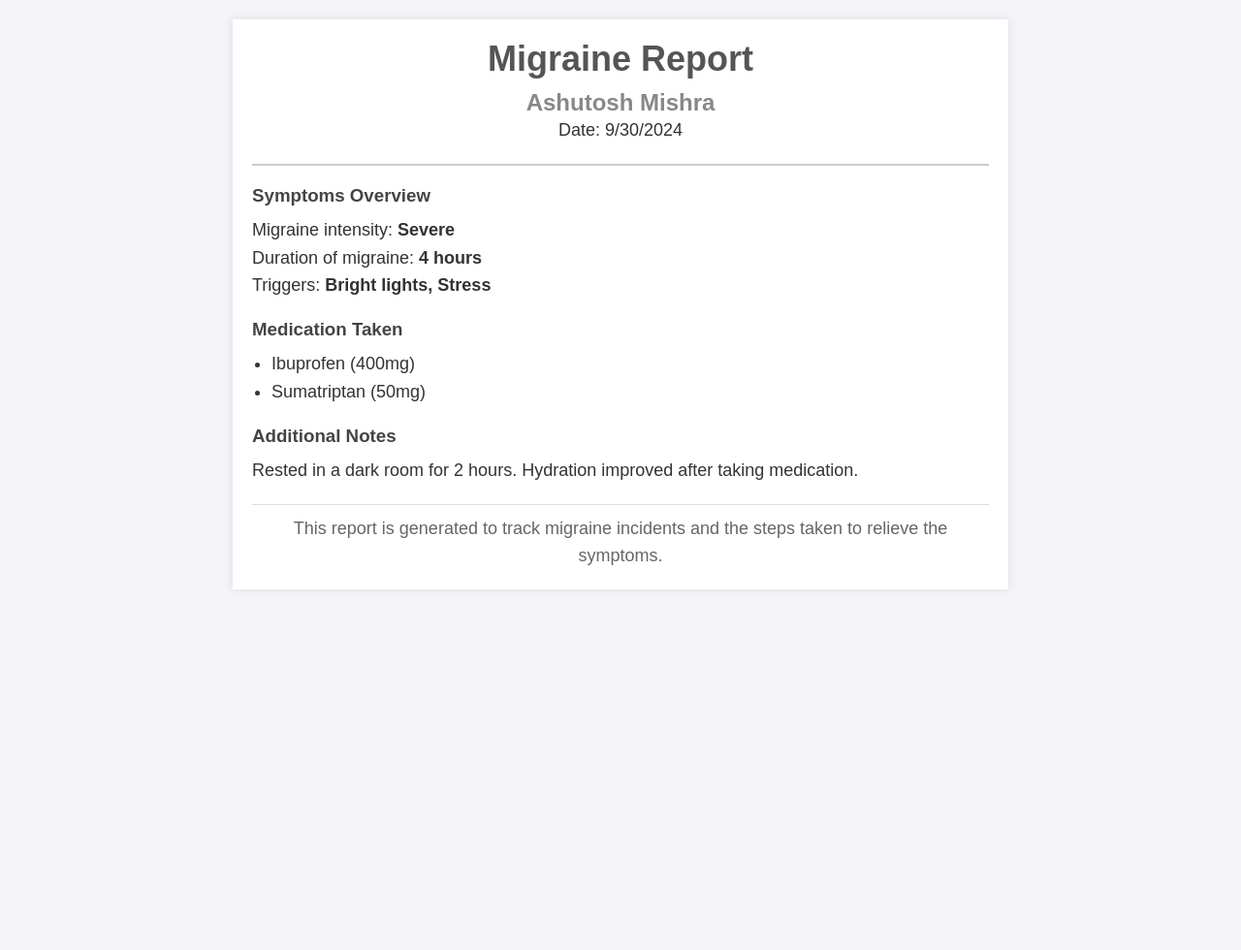
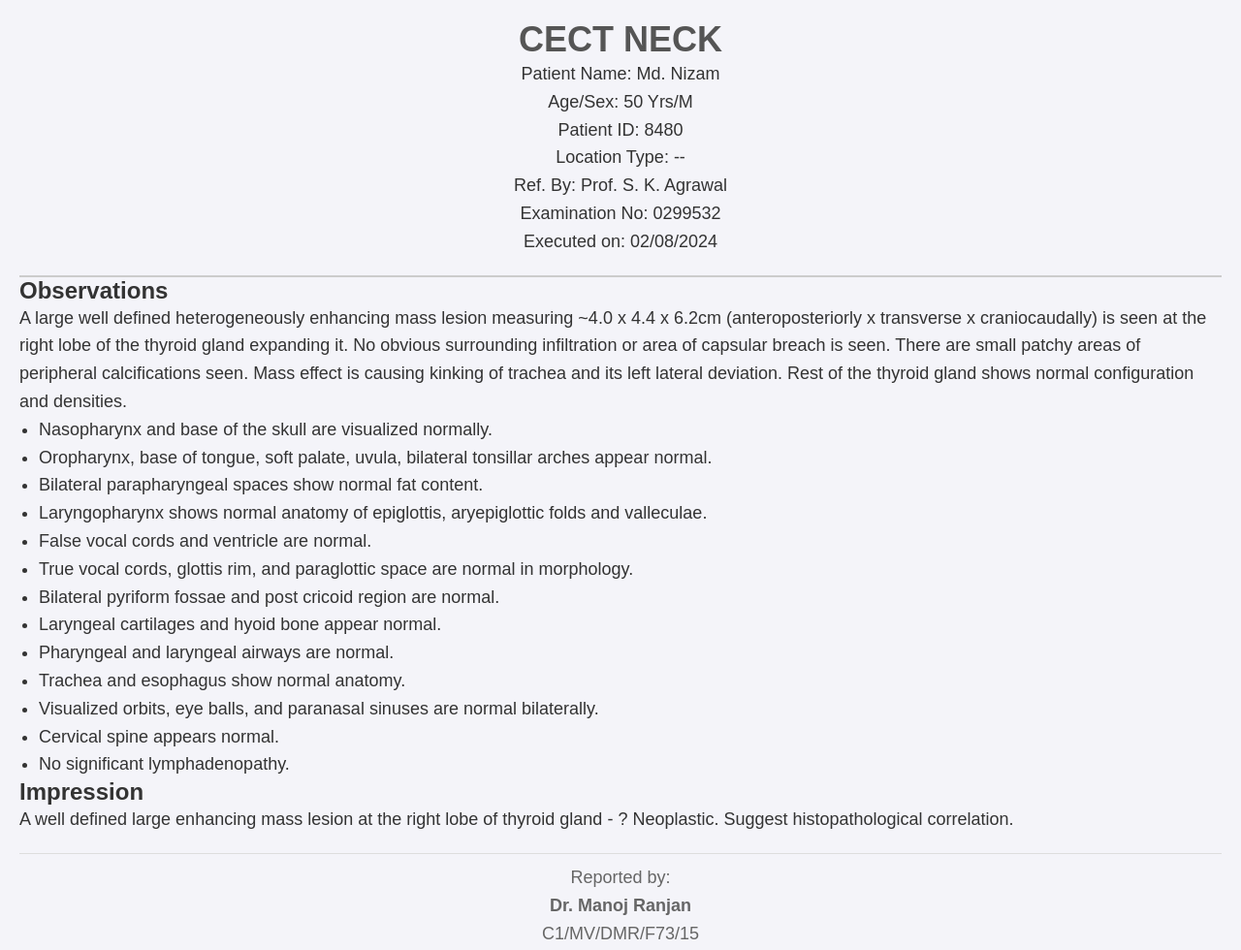
Before and after one commit to Ashut0sh-mishra/mirgain, a plain HTML site: page index.html in a window 1280 px wide. Shown: the whole page at 97% size. Before the commit the page ends 800 px from the top, so only its background shows below. Drawn offline with Linux system fonts and the light colour scheme.

Commit message:
index.html

```diff
--- a/index.html
+++ b/index.html
@@ -3,45 +3,58 @@
 <head>
     <meta charset="UTF-8">
     <meta name="viewport" content="width=device-width, initial-scale=1.0">
-    <meta http-equiv="X-UA-Compatible" content="ie=edge">
-    <title>Migraine Report - Ashutosh Mishra</title>
+    <title>Medical Report</title>
     <link rel="stylesheet" href="styles.css">
 </head>
 <body>
-    <div class="container">
+    <div class="report-container">
         <header>
-            <h1>Migraine Report</h1>
-            <h2>Ashutosh Mishra</h2>
-            <p>Date: <span id="date"></span></p>
+            <h1>CECT NECK</h1>
+            <div class="patient-info">
+                <p>Patient Name: Md. Nizam</p>
+                <p>Age/Sex: 50 Yrs/M</p>
+                <p>Patient ID: 8480</p>
+                <p>Location Type: --</p>
+                <p>Ref. By: Prof. S. K. Agrawal</p>
+                <p>Examination No: 0299532</p>
+                <p>Executed on: 02/08/2024</p>
+            </div>
         </header>
 
-        <section class="symptoms">
-            <h3>Symptoms Overview</h3>
-            <p>Migraine intensity: <strong>Severe</strong></p>
-            <p>Duration of migraine: <strong>4 hours</strong></p>
-            <p>Triggers: <strong>Bright lights, Stress</strong></p>
-        </section>
-
-        <section class="medication">
-            <h3>Medication Taken</h3>
+        <section class="observations">
+            <h2>Observations</h2>
+            <p>
+                A large well defined heterogeneously enhancing mass lesion measuring ~4.0 x 4.4 x 6.2cm (anteroposteriorly x transverse x craniocaudally) is seen at the right lobe of the thyroid gland expanding it. No obvious surrounding infiltration or area of capsular breach is seen. There are small patchy areas of peripheral calcifications seen. Mass effect is causing kinking of trachea and its left lateral deviation. Rest of the thyroid gland shows normal configuration and densities.
+            </p>
             <ul>
-                <li>Ibuprofen (400mg)</li>
-                <li>Sumatriptan (50mg)</li>
+                <li>Nasopharynx and base of the skull are visualized normally.</li>
+                <li>Oropharynx, base of tongue, soft palate, uvula, bilateral tonsillar arches appear normal.</li>
+                <li>Bilateral parapharyngeal spaces show normal fat content.</li>
+                <li>Laryngopharynx shows normal anatomy of epiglottis, aryepiglottic folds and valleculae.</li>
+                <li>False vocal cords and ventricle are normal.</li>
+                <li>True vocal cords, glottis rim, and paraglottic space are normal in morphology.</li>
+                <li>Bilateral pyriform fossae and post cricoid region are normal.</li>
+                <li>Laryngeal cartilages and hyoid bone appear normal.</li>
+                <li>Pharyngeal and laryngeal airways are normal.</li>
+                <li>Trachea and esophagus show normal anatomy.</li>
+                <li>Visualized orbits, eye balls, and paranasal sinuses are normal bilaterally.</li>
+                <li>Cervical spine appears normal.</li>
+                <li>No significant lymphadenopathy.</li>
             </ul>
         </section>
 
-        <section class="notes">
-            <h3>Additional Notes</h3>
-            <p>Rested in a dark room for 2 hours. Hydration improved after taking medication.</p>
+        <section class="impression">
+            <h2>Impression</h2>
+            <p>
+                A well defined large enhancing mass lesion at the right lobe of thyroid gland - ? Neoplastic. Suggest histopathological correlation.
+            </p>
         </section>
 
         <footer>
-            <p>This report is generated to track migraine incidents and the steps taken to relieve the symptoms.</p>
+            <p>Reported by:</p>
+            <p><strong>Dr. Manoj Ranjan</strong></p>
+            <p>C1/MV/DMR/F73/15</p>
         </footer>
     </div>
-
-    <script>
-        document.getElementById("date").innerText = new Date().toLocaleDateString();
-    </script>
 </body>
 </html>
```
